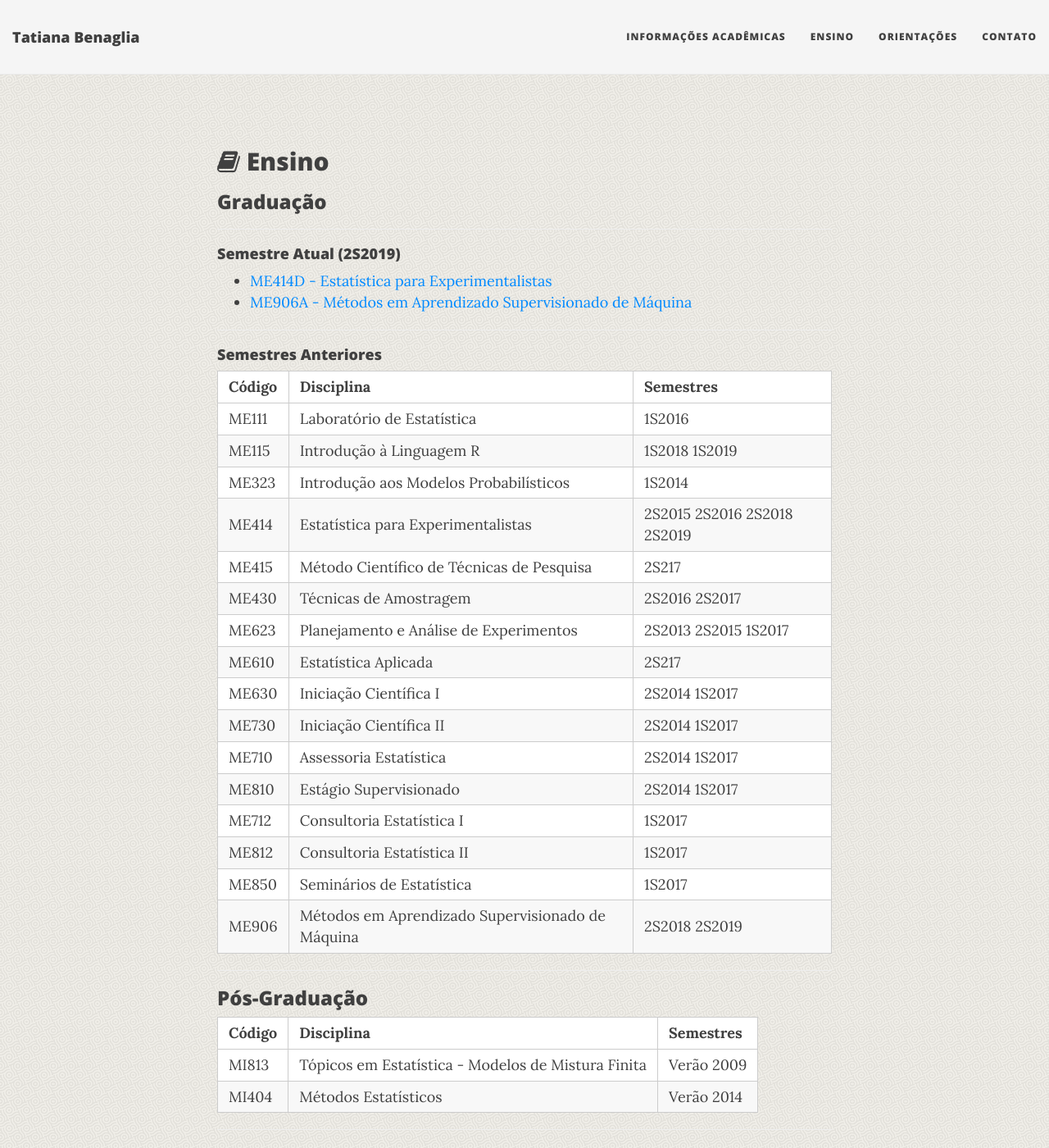
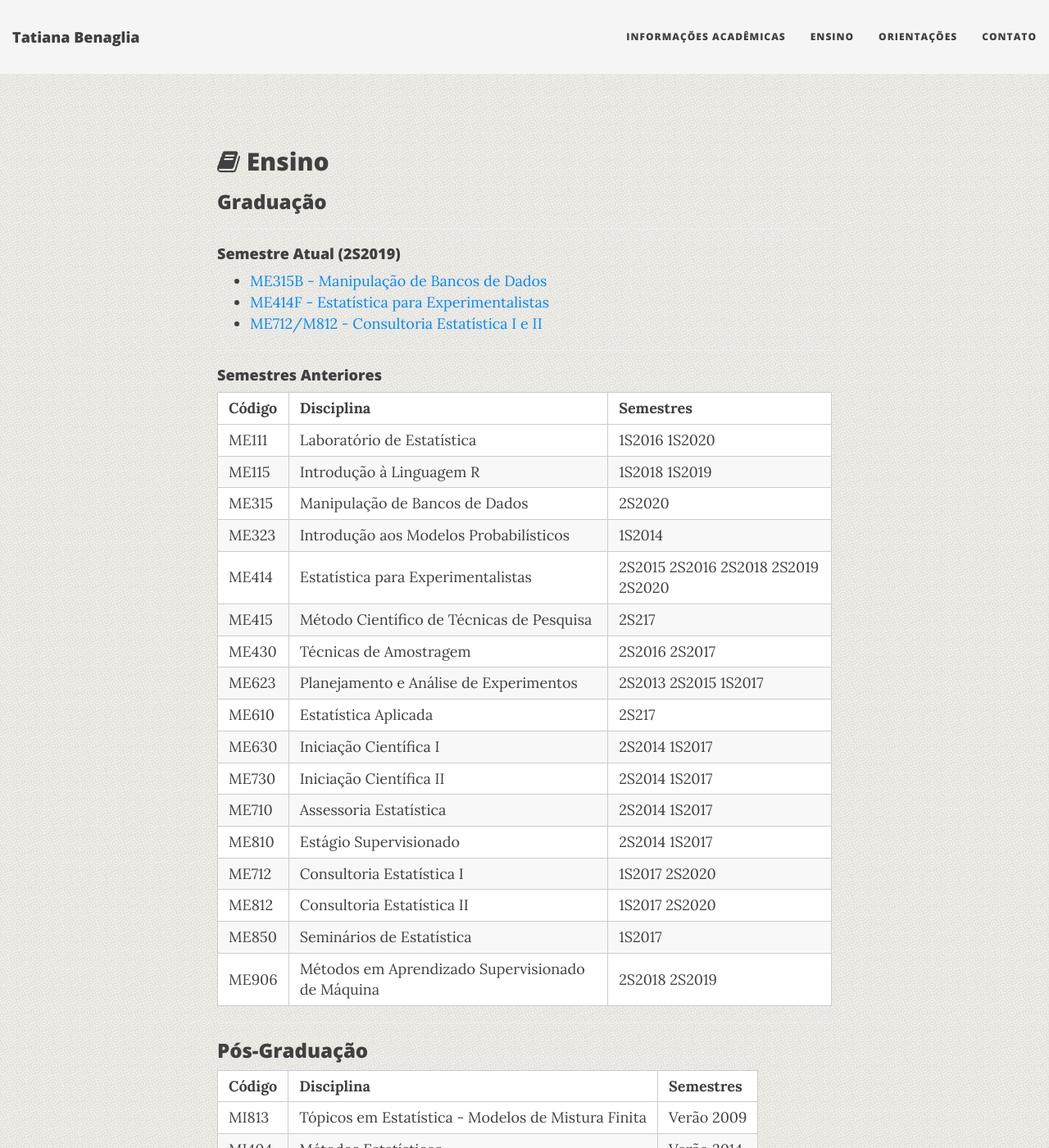
Before and after one commit to tatibenaglia/tatibenaglia.github.io, a Jekyll site: the page built from ensino.md, in a window 1280 px wide and 1400 px high. Shown: the whole window at 82% size. Built offline with Jekyll 4.4.1, drawn with Linux system fonts in a browser that asks for light colours; nearby versions of some CDN libraries.

Commit message:
Atualização Ensino

```diff
--- a/ensino.md
+++ b/ensino.md
@@ -10,18 +10,20 @@ use-site-title: false
 
 ----
 #### Semestre Atual (2S2019)
-* [ME414D - Estatística para Experimentalistas](http://www.ggte.unicamp.br/eam/course/view.php?id=13791)
-* [ME906A - Métodos em Aprendizado Supervisionado de Máquina](http://www.ggte.unicamp.br/eam/course/view.php?id=13794)
+* [ME315B - Manipulação de Bancos de Dados](https://moodle.ggte.unicamp.br/course/view.php?id=7543)
+* [ME414F - Estatística para Experimentalistas](https://moodle.ggte.unicamp.br/course/view.php?id=7566)
+* [ME712/M812 - Consultoria Estatística I e II](https://moodle.ggte.unicamp.br/course/view.php?id=7568)
 
 ----
 #### Semestres Anteriores
 
 | Código  | Disciplina   | Semestres  |
 | :------ |:------------ | :--------- |
-| ME111   | Laboratório de Estatística | 1S2016
+| ME111   | Laboratório de Estatística | 1S2016 1S2020
 | ME115   | Introdução à Linguagem R   | 1S2018 1S2019
+| ME315   | Manipulação de Bancos de Dados  | 2S2020
 | ME323   | Introdução aos Modelos Probabilísticos | 1S2014
-| ME414   | Estatística para Experimentalistas | 2S2015 2S2016 2S2018 2S2019
+| ME414   | Estatística para Experimentalistas | 2S2015 2S2016 2S2018 2S2019 2S2020
 | ME415   | Método Científico de Técnicas de Pesquisa | 2S217
 | ME430   | Técnicas de Amostragem     | 2S2016 2S2017
 | ME623   | Planejamento e Análise de Experimentos | 2S2013 2S2015 1S2017
@@ -30,8 +32,8 @@ use-site-title: false
 | ME730   | Iniciação Científica II | 2S2014 1S2017
 | ME710   | Assessoria Estatística | 2S2014 1S2017
 | ME810   | Estágio Supervisionado | 2S2014 1S2017
-| ME712   | Consultoria Estatística I | 1S2017
-| ME812   | Consultoria Estatística II | 1S2017
+| ME712   | Consultoria Estatística I | 1S2017 2S2020
+| ME812   | Consultoria Estatística II | 1S2017 2S2020
 | ME850   | Seminários de Estatística | 1S2017
 | ME906   | Métodos em Aprendizado Supervisionado de Máquina | 2S2018 2S2019
 
```
